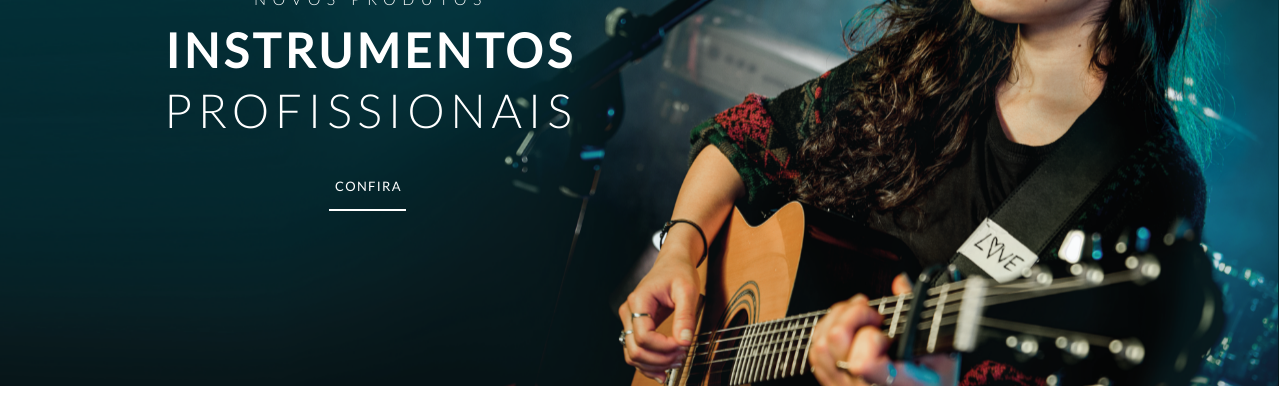
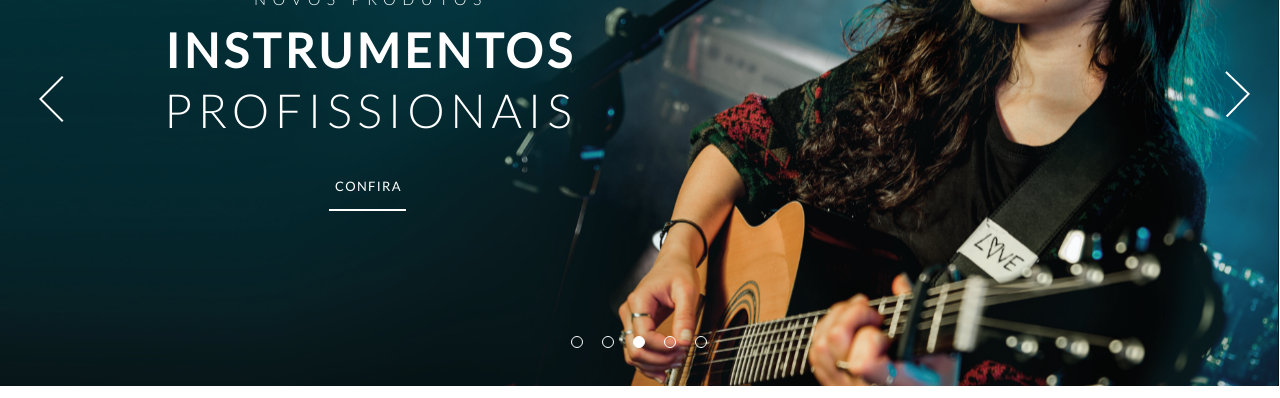
Before and after one commit to Renato-Dantas/teste-front-end, a React (Create React App) app: page / in a window 1280 px wide. Shown: the part 293-691 px from the top of the page. Built offline with nearby package versions, Linux system fonts and the light colour scheme.

Commit message:
adicionando detalhes no carrocel

```diff
--- a/src/components/Carousel.css
+++ b/src/components/Carousel.css
@@ -39,7 +39,6 @@
     font-weight: bold;
     font-size: 47px;
     letter-spacing: 0.09em;
-
 }
 
 .car-title3{
@@ -73,7 +72,36 @@
     height: 0px;
     left: 330px;
     top: 327px;
+    border: 1px solid #FFFFFF;
+}
 
-    border: 1px solid #FFFFFF;
+.points{
+    width: 136px;
+    height: 12px;
+    margin: 189.81px auto;
+    display: flex;
+    justify-content: space-between;
+}
 
+.point{
+    width: 12px;
+    height: 12px;
+    border: 0.8px solid #FFFFFF;
+    border-radius: 50%;
+    box-sizing: border-box;
 }
+
+.pnt-center{
+    background-color: #FFFFFF;
+}
+
+.prev{
+    margin-left: 40px;
+    margin-top: 194px;
+}
+
+.next{
+    margin-left: 1225.62px;
+    transform: translateY(-50%);
+    margin-top: -40px;
+}
--- a/src/components/Carousel.jsx
+++ b/src/components/Carousel.jsx
@@ -1,4 +1,6 @@
 import './Carousel.css'
+import prev from '../assets/arrowLeft.png'
+import next from '../assets/arrowRigth.png'
 
 const Carousel = () => {
     return (
@@ -8,7 +10,15 @@ const Carousel = () => {
             <div className='car-title3 car-font'>PROFISSIONAIS</div>
             <div className="car-title4 car-font">CONFIRA</div>
             <hr className='car-line'></hr>
-
+            <img className='prev' src={prev} alt="previous" />
+            <img className='next' src={next} alt="next" />
+            <div className="points">
+                <div className="point"></div>
+                <div className="point"></div>
+                <div className="point pnt-center"></div>
+                <div className="point"></div>
+                <div className="point"></div>
+            </div>
         </section>
     );
 }
--- a/src/components/News.css
+++ b/src/components/News.css
@@ -9,7 +9,6 @@
     position: absolute;
     width: 641px;
     height: 386px;
-    border: 1px solid;
     background: linear-gradient(180deg, rgba(77, 77, 77, 0) 6.66%, rgba(39, 39, 39, 0.7) 63.18%), url('../assets/news1.png');
 }
 
```
Also changed, not shown: src/assets/arrowLeft.png (added), src/assets/arrowRigth.png (added).
